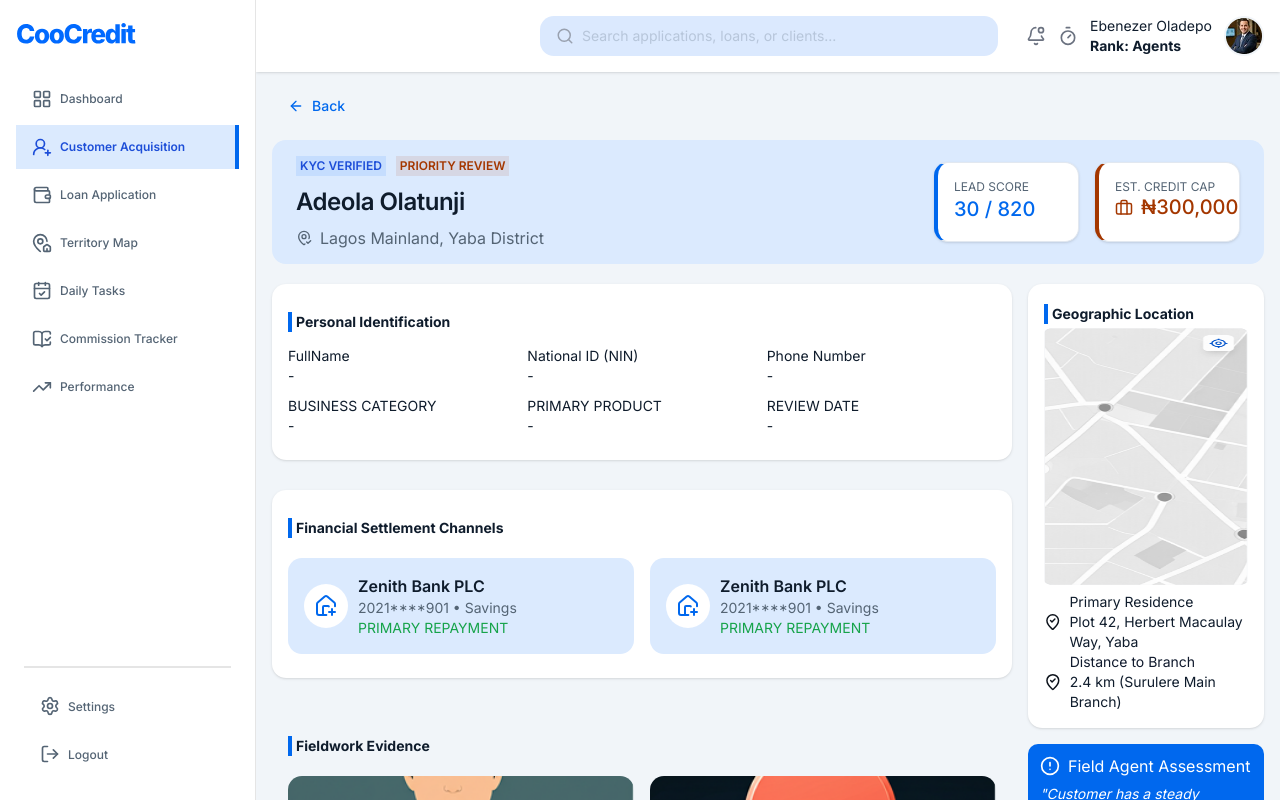
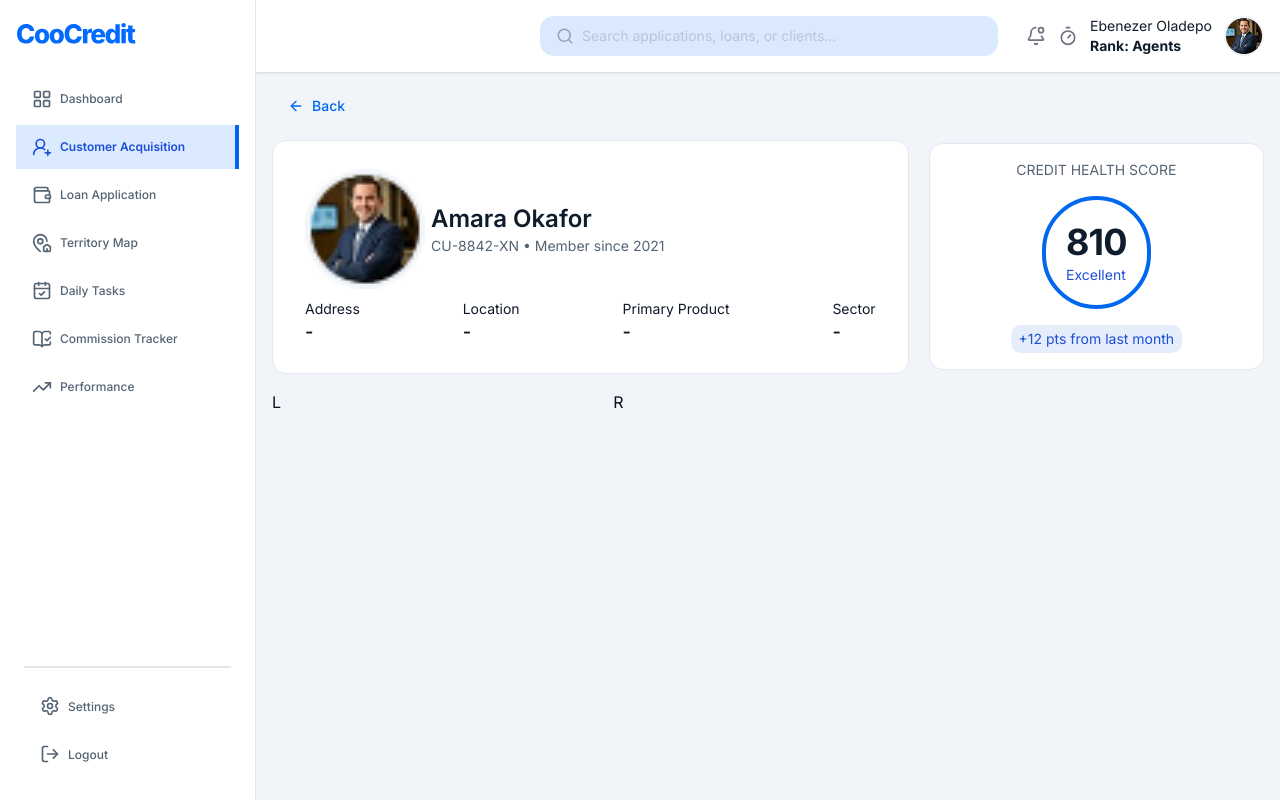
Before and after one commit to Banicoop/coocredit-business, a Next.js app: page /agents/customers/1 in a window 1280 px wide. Shown: the top 800 px of the page. Built offline with nearby package versions, Linux system fonts and the light colour scheme; a web font is replaced by a local one.

Commit message:
implement customer's profile banner

```diff
--- a/src/app/(dashboard)/agents/(main)/customers/[id]/page.tsx
+++ b/src/app/(dashboard)/agents/(main)/customers/[id]/page.tsx
@@ -2,12 +2,16 @@ import { BackButton } from '@/components/primitives/buttons/BackButton';
 import { Flex, FlexCol } from '@/components/ui/ui-layout';
 import React from 'react'
 import LeadReviewPage from '../_pages/LeadReviewPage';
+import CustomerProfile from '../_pages/CustomerProfile';
 
 const CustomerDetails = () => {
+
+  const type = false;
+
   return (
     <FlexCol className='gap-4'>
         <BackButton/>
-        <LeadReviewPage/>
+        {type ? <LeadReviewPage/>: <CustomerProfile/>}
     </FlexCol>
   )
 }
--- a/src/app/(dashboard)/agents/(main)/customers/_pages/CustomerProfile.tsx
+++ b/src/app/(dashboard)/agents/(main)/customers/_pages/CustomerProfile.tsx
@@ -1,8 +1,50 @@
-import React from 'react'
+import { Flex, FlexBox, FlexCol } from '@/components/ui/ui-layout';
+import Image from 'next/image';
+import React from 'react';
+
+import user from '@/assets/images/user.png'
+import { ColItem } from '@/components/ui/PageHeader';
+import Typography from '@/components/primitives/Typography';
 
 const CustomerProfile = () => {
   return (
-    <div>CustomerProfile</div>
+    <FlexCol className='gap-4'>
+      <Flex className='gap-5'>
+        <FlexBox className='flex-2'>
+          <FlexCol className='gap-2.5 px-4 py-3 w-full'>
+            <Flex className='gap-x-1.5'>
+              <Image src={user} alt='USER' className='h-30 w-30 rounded-md object-cover' loading='lazy' />
+              <ColItem item1='Amara Okafor'
+                item2='CU-8842-XN • Member since 2021'
+                className1='text-[24px] text-[#0F1C2C] font-semibold' className2='text-[#546474]'/>
+            </Flex>
+              <Flex className='justify-between gap-x-2 w-full'>
+                <ColItem item1='Address' item2='-' className1='text-ink' className2='text-[#0F1C2C] font-semibold text-[18px]'/>
+                <ColItem item1='Location' item2='-' className1='text-ink' className2='text-[#0F1C2C] font-semibold  text-[18px]'/>
+                <ColItem item1='Primary Product' item2='-' className1='text-ink' className2='text-[#0F1C2C] font-semibold  text-[18px]'/>
+                <ColItem item1='Sector' item2='-' className1='text-ink' className2='text-[#0F1C2C] font-semibold text-[18px]'/>
+              </Flex>
+          </FlexCol>
+        </FlexBox>
+        <FlexBox className='flex-1 flex-col justify-center items-center gap-y-4 p-4 h-full'>
+          <Typography color='primary'>CREDIT HEALTH SCORE</Typography>
+          <FlexCol className='p-5 rounded-full border-4 border-primary w-fit'>
+            <Typography variant='h1'>810</Typography>
+            <Typography color='active'>Excellent</Typography>
+          </FlexCol>
+            <Typography color='active' className='px-2 py-1 rounded-sm bg-[#0053CC1A]'>+12 pts from last month</Typography>
+        </FlexBox>
+      </Flex>
+
+      <Flex className='gap-4'>
+        <FlexCol className='flex-1 gap-2.5'>
+          L
+        </FlexCol>
+        <FlexCol className='flex-2'>
+          R
+        </FlexCol>
+      </Flex>
+    </FlexCol>
   )
 }
 
--- a/src/app/(dashboard)/agents/(main)/customers/page.tsx
+++ b/src/app/(dashboard)/agents/(main)/customers/page.tsx
@@ -14,7 +14,6 @@ const data = Array.from({length: 30}, () => ({
   id: '1',
   customerName: 'Divine Maduka',
   customerID: '#CUST-8821',
-  loanAmount: 50000,
   status: 'approved',
   date: '12th May, 2016',
   creditScore: 60
@@ -39,13 +38,6 @@ const AgentsCustomersPage = () => {
       title: 'Status',
       render: (value: string) => (
         <Typography variant='small' className='capitalize'>{value}</Typography>
-      )
-    },
-    {
-      key: 'loanAmount',
-      title: 'Loan Amount',
-      render: (value: number) => (
-        <Typography>₦{value.toLocaleString()}</Typography>
       )
     },
     {
```
